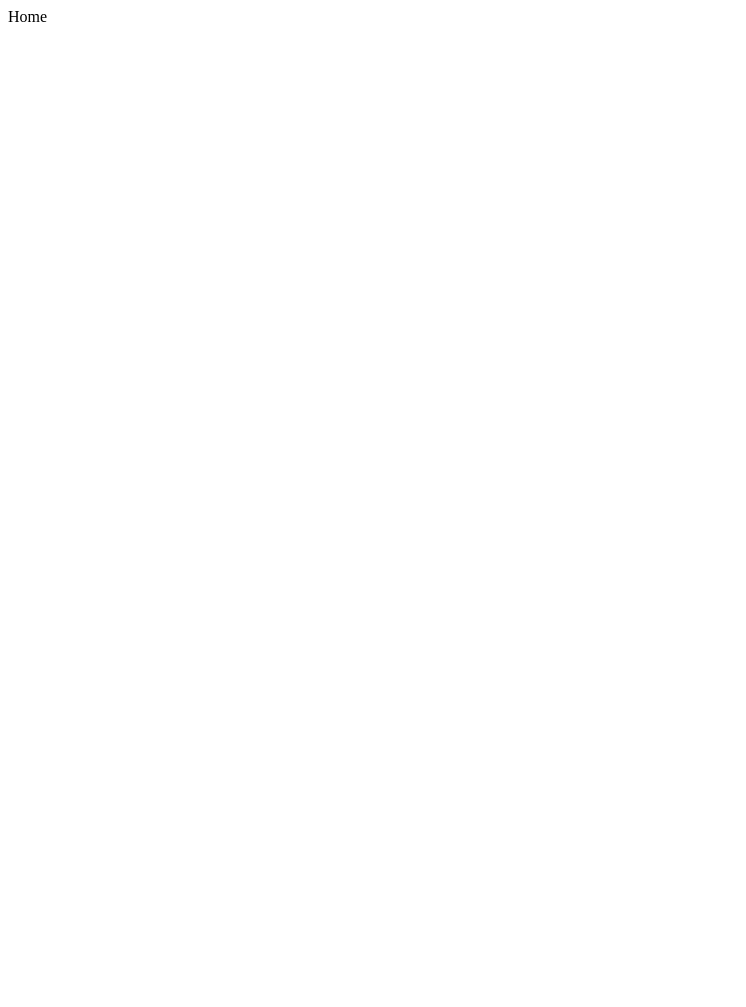
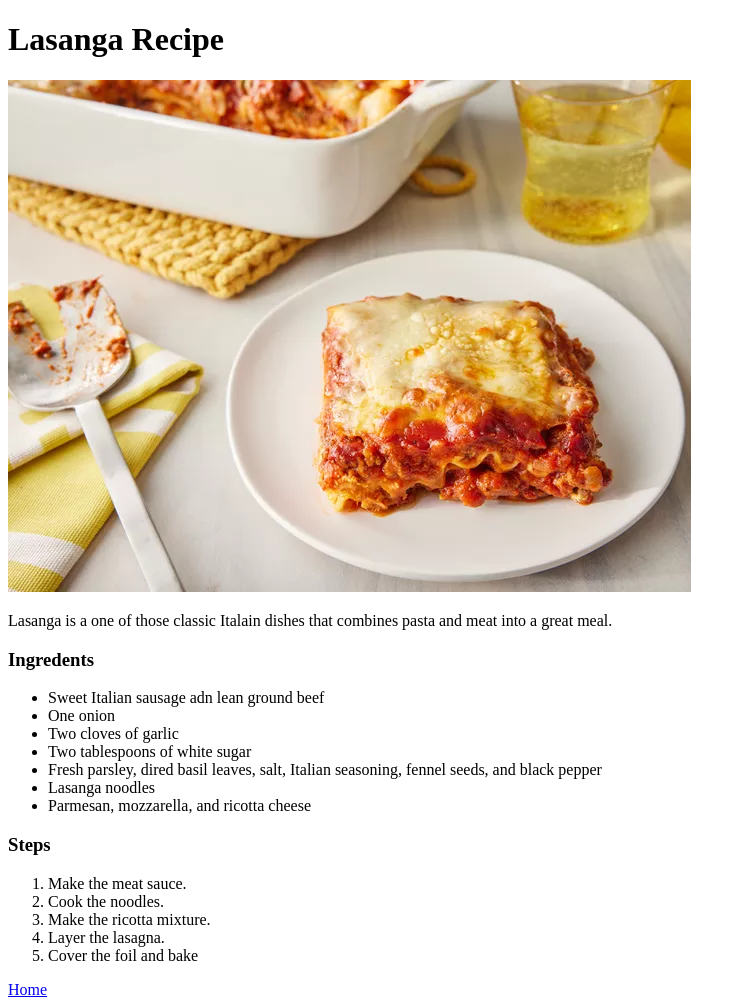
Before and after one commit to cherrerra-mejia999/odin-recipes, a plain HTML site: page recipes/lasanga.html in a window 1280 px wide. Shown: the whole page, without its empty margins (0-746 px from the left). Before the commit the page ends 800 px from the top, so only its background shows below. Drawn offline with Linux system fonts and the light colour scheme.

Commit message:
Add two recipes to the site and images.

```diff
--- a/recipes/lasanga.html
+++ b/recipes/lasanga.html
@@ -6,6 +6,27 @@
     <title>Document</title>
 </head>
 <body>
-    <a hreg="../index.html">Home</a>
+    <h1>Lasanga Recipe</h1>
+    <img src="../images/lasanga.webp" alt="A picture of lasanga">
+    <p>Lasanga is a one of those classic Italain dishes that combines pasta and meat into a great meal.</p>
+    <h3>Ingredents</h3>
+    <ul>
+        <li>Sweet Italian sausage adn lean ground beef</li>
+        <li>One onion</li>
+        <li>Two cloves of garlic</li>
+        <li>Two tablespoons of white sugar</li>
+        <li>Fresh parsley, dired basil leaves, salt, Italian seasoning, fennel seeds, and black pepper</li>
+        <li>Lasanga noodles</li>
+        <li>Parmesan, mozzarella, and ricotta cheese</li>
+    </ul>
+    <h3>Steps</h3>
+    <ol>
+        <li>Make the meat sauce.</li>
+        <li>Cook the noodles.</li>
+        <li>Make the ricotta mixture.</li>
+        <li>Layer the lasagna.</li>
+        <li>Cover the foil and bake</li>
+    </ol>
+    <a href="../index.html">Home</a>
 </body>
 </html>
```
